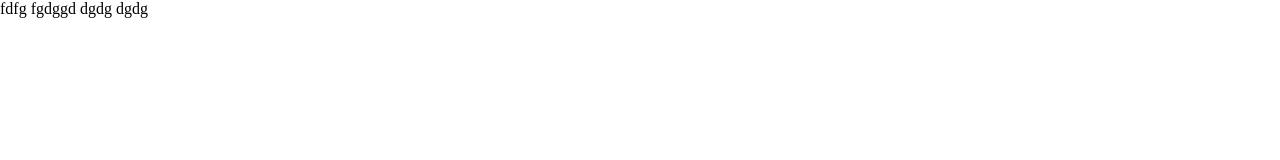
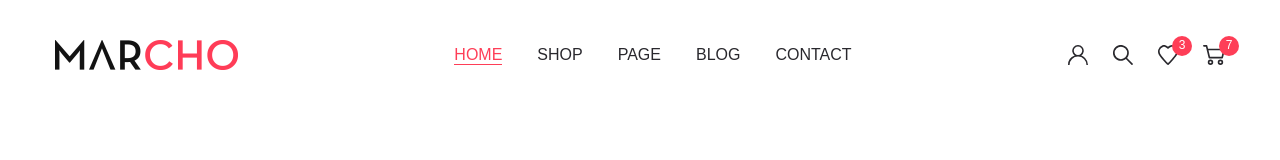
Before and after one commit to olek-byte/marcho, a website: page app/index.html in a window 1280 px wide. Drawn offline with nearby package versions, Linux system fonts and the light colour scheme; files that its build step writes are made by us from their sources.

Commit message:
added header, added fonts

```diff
--- a/app/index.html
+++ b/app/index.html
@@ -8,10 +8,53 @@
 </head>
 <body>
 
-  fdfg
-  fgdggd
-  dgdg
-  dgdg
+<header class="header">
+  <div class="container">
+    <div class="header__inner">
+      <a class="logo" href="#">
+        <img class="logo__img" src="images/logo.png" alt="logo">
+      </a>
+      <nav class="menu">
+        <ul class="menu__list">
+          <li class="menu__list-item">
+            <a class="menu__list-link menu__list-link--active" href="#">home</a>
+          </li>
+          <li class="menu__list-item">
+            <a class="menu__list-link" href="#">shop</a>
+          </li>
+          <li class="menu__list-item">
+            <a class="menu__list-link" href="#">page</a>
+          </li>
+          <li class="menu__list-item">
+            <a class="menu__list-link" href="#">blog</a>
+          </li>
+          <li class="menu__list-item">
+            <a class="menu__list-link" href="#">contact</a>
+          </li>
+        </ul>
+      </nav>
+      <div class="user-nav">
+        <a class="user-nav__link" href="#">
+          <img class="user-nav__link-img" src="images/icons/user.svg" alt="user btn">
+        </a>
+        <a class="user-nav__link" href="#">
+          <img class="user-nav__link-img" src="images/icons/search.svg" alt="search btn">
+        </a>
+        <a class="user-nav__link" href="#">
+          <img class="user-nav__link-img" src="images/icons/heart.svg" alt="like btn">
+          <span class="user-nav__num">3</span>
+        </a>
+        <a class="user-nav__link" href="#">
+          <img class="user-nav__link-img" src="images/icons/cart.svg" alt="cart btn">
+          <span class="user-nav__num">7</span>
+        </a>
+      </div>
+    </div>
+  </div>
+</header>
+
+
+
 
   <script src="js/main.min.js"></script>
 </body>
--- a/app/scss/_fonts.scss
+++ b/app/scss/_fonts.scss
@@ -0,0 +1,39 @@
+@font-face {
+  font-family: 'Quicksand-Regular', sans-serif;
+  src: local('Quicksand-Regular'),
+    url('../fonts/Quicksand-Regular.woff2') format('woff2'),
+    url('../fonts/Quicksand-Regular.woff') format('woff');
+  font-weight: 400;
+  font-style: normal;
+  font-display: swap;
+}
+
+@font-face {
+  font-family: 'Quicksand-Medium', sans-serif;
+  src: local('Quicksand-Medium'),
+      url('../fonts/Quicksand-Medium.woff2') format('woff2'),
+      url('../fonts/Quicksand-Medium.woff') format('woff');
+  font-weight: 500;
+  font-style: normal;
+  font-display: swap;
+}
+
+@font-face {
+  font-family: 'Roboto-Regular.woff', sans-serif;
+  src: local('Roboto-Regular.woff'),
+    url('../fonts/Roboto-Regular.woff2') format('woff2'),
+    url('../fonts/Roboto-Regular.woff') format('woff');
+  font-weight: 400;
+  font-style: normal;
+  font-display: swap;
+}
+
+@font-face {
+  font-family: 'Roboto-Bold.woff', sans-serif;
+  src: local('Roboto-Bold.woff'),
+    url('../fonts/Roboto-Bold.woff2') format('woff2'),
+    url('../fonts/Roboto-Bold.woff') format('woff');
+  font-weight: 700;
+  font-style: normal;
+  font-display: swap;
+}
--- a/app/scss/_vars.scss
+++ b/app/scss/_vars.scss
@@ -0,0 +1,23 @@
+$accent: #fe3e57;
+$default: #8d8d8d;
+$title: #29282d;
+
+%quicksand-400 {
+  font-family: 'Quicksand-Regular', sans-serif;
+  font-weight: 400;
+}
+
+%quicksand-500 {
+  font-family: 'Quicksand-Medium', sans-serif;
+  font-weight: 500;
+}
+
+%roboto-400 {
+  font-family: 'Roboto-Regular', sans-serif;
+  font-weight: 400;
+}
+
+%roboto-700 {
+  font-family: 'Roboto-Bold', sans-serif;
+  font-weight: 700;
+}
--- a/app/scss/global.scss
+++ b/app/scss/global.scss
@@ -1,3 +1,13 @@
 body {
+  @extend %quicksand-500;
+  font-size: 16px;
+  line-height: 1.6;
+  color: $default;
+}
 
+.container {
+  max-width: 1200px;
+  margin: 0 auto;
+  // паддинг можно определить по малой ширине сетки, в данном случае 30px
+  padding: 0 15px;
 }
--- a/app/scss/style.scss
+++ b/app/scss/style.scss
@@ -3,6 +3,86 @@
 @import 'reset';
 @import 'global';
 
+.header {
+  // отступ от лого
+  padding: 40px 0;
+  &__inner {
+    display: flex;
+    justify-content: space-between;
+    align-items: center;
+  }
+}
+
+.menu {
+  &__list {
+    display: flex;
+  }
+  &__list-item + .menu__list-item {
+    // расстояние между элементами
+    padding-left: 35px;
+  }
+  &__list-link {
+    @extend %quicksand-400;
+    padding-bottom: 1px;
+    text-transform: uppercase;
+    color: $title;
+    transition: all 0.3s;
+    &:hover {
+      @extend %quicksand-500;
+      color: $accent;
+      border-bottom: 1px solid $accent;
+    }
+  }
+  &__list-link--active {
+    @extend %quicksand-500;
+    color: $accent;
+    border-bottom: 1px solid $accent;
+  }
+}
+
+.user-nav {
+  display: flex;
+  &__link {
+    position: relative;
+  }
+  &__link + .user-nav__link {
+    padding-left: 25px;
+  }
+  &__num {
+    position: absolute;
+    top: -9px;
+    right: -14px;
+    width: 20px;
+    height: 20px;
+    font-size: 12px;
+    // центрирование в круге (высота+выравнивание по центру
+    line-height: 1.6;
+    text-align: center;
+    color: #fff;
+    background-color: $accent;
+    border-radius: 50%;
+  }
+}
+
+
+
+
+
+
+
+
+
+
+
+
+
+
+
+
+
+
+
+
 
 
 @import 'media';
```
Also changed, not shown: app/fonts/Quicksand-Medium.woff (added), app/fonts/Quicksand-Medium.woff2 (added), app/fonts/Quicksand-Regular.woff (added), app/fonts/Quicksand-Regular.woff2 (added), app/fonts/Roboto-Bold.woff (added), app/fonts/Roboto-Bold.woff2 (added), app/fonts/Roboto-Regular.woff (added), app/fonts/Roboto-Regular.woff2 (added), app/images/icons/cart.svg (added), app/images/icons/heart.svg (added), app/images/icons/search.svg (added), app/images/icons/user.svg (added), app/images/logo.png (added).
